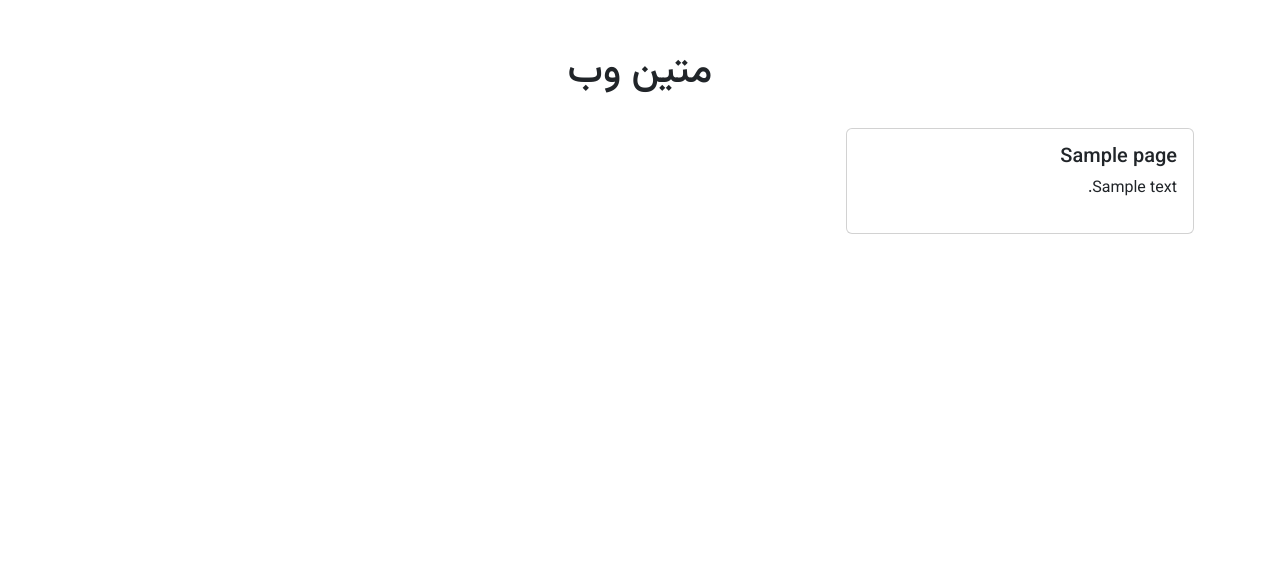
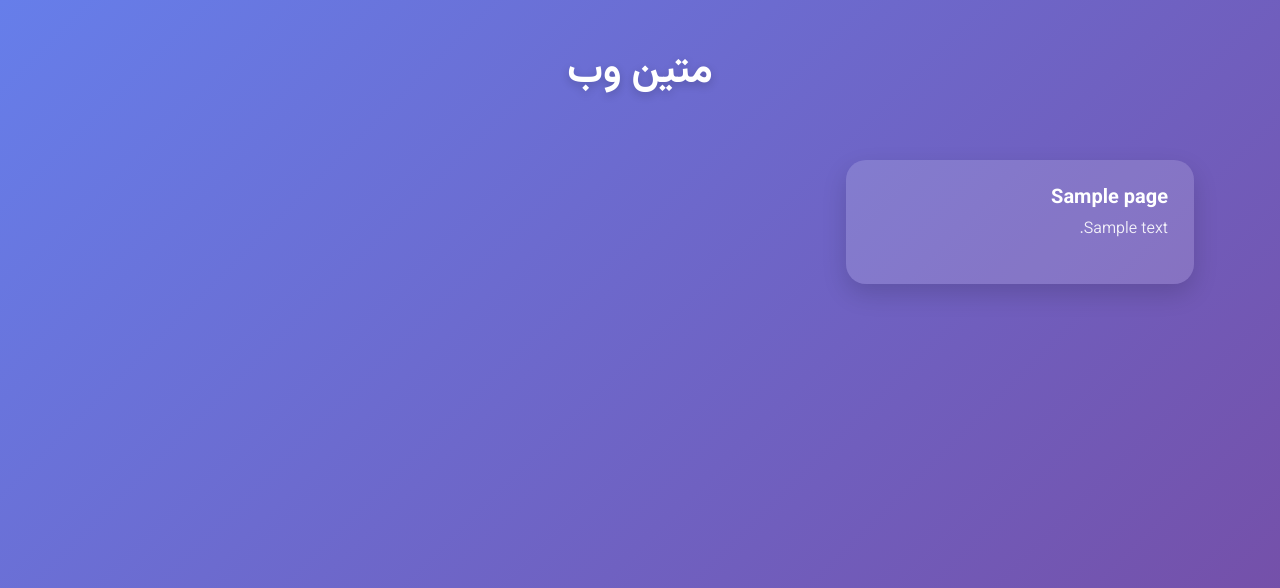
Before and after one commit to matinpirouz/matinweb, a Django app: page / in a window 1280 px wide. Shown: the top 588 px of the page. Run offline with Django 4.2, Linux system fonts and the light colour scheme; tables that the repository leaves empty hold one stand-in row (values such as "Sample post").

Commit message:
update `index.html`

```diff
--- a/templates/index.html
+++ b/templates/index.html
@@ -13,11 +13,50 @@
         font-family: Vazirmatn;
         direction: rtl;
       }
+
+      body {
+        min-width: 100vh;
+        background: linear-gradient(135deg, #667eea, #764ba2);
+        background-attachment: fixed;
+        color: #fff;
+      }
+
+      .card {
+        border: none;
+        border-radius: 20px;
+        padding: 10px;
+        background-filter: blur(12px);
+        background: rgba(255, 255, 255, 0.15);
+        box-shadow: 0 10px 25px rgba(0,0,0,0.15);
+        transition: all 0.3s ease;
+        color: #fff
+      }
+
+      .card:hover {
+        transform: translateY(-7px);
+        box-shadow: 0 18px 35px rgba(0,0,0,0.25);
+        background: rgba(255, 255, 255, 0.22);
+      }
+
+      .card-title {
+        font-weight: 700;
+        font-size: 1.25rem;
+      }
+
+      .card-text {
+        font-weight: 300;
+        opacity: 0.9;
+      }
+
+      h1 {
+        font-weight: 700;
+        text-shadow: 0 3px 10px rgba(0,0,0,0.2);
+      }
     </style>
   </head>
   <body>
-    <div class="container">
-      <h1 class="text-center mt-5 mb-3">متین وب</h1>
+    <div class="container py-5">
+      <h1 class="text-center mb-5">متین وب</h1>
       <div class="row">
         {% for page in pages %}
           <div class="col-12 col-md-6 col-lg-4 p-3">
@@ -33,7 +72,5 @@
       </div>
     </div>
     <script src="https://cdn.jsdelivr.net/npm/bootstrap@5.3.8/dist/js/bootstrap.bundle.min.js" integrity="sha384-FKyoEForCGlyvwx9Hj09JcYn3nv7wiPVlz7YYwJrWVcXK/BmnVDxM+D2scQbITxI" crossorigin="anonymous"></script>
-    <script src="https://cdn.jsdelivr.net/npm/@popperjs/core@2.11.8/dist/umd/popper.min.js" integrity="sha384-I7E8VVD/ismYTF4hNIPjVp/Zjvgyol6VFvRkX/vR+Vc4jQkC+hVqc2pM8ODewa9r" crossorigin="anonymous"></script>
-    <script src="https://cdn.jsdelivr.net/npm/bootstrap@5.3.8/dist/js/bootstrap.min.js" integrity="sha384-G/EV+4j2dNv+tEPo3++6LCgdCROaejBqfUeNjuKAiuXbjrxilcCdDz6ZAVfHWe1Y" crossorigin="anonymous"></script>
   </body>
 </html>
```
